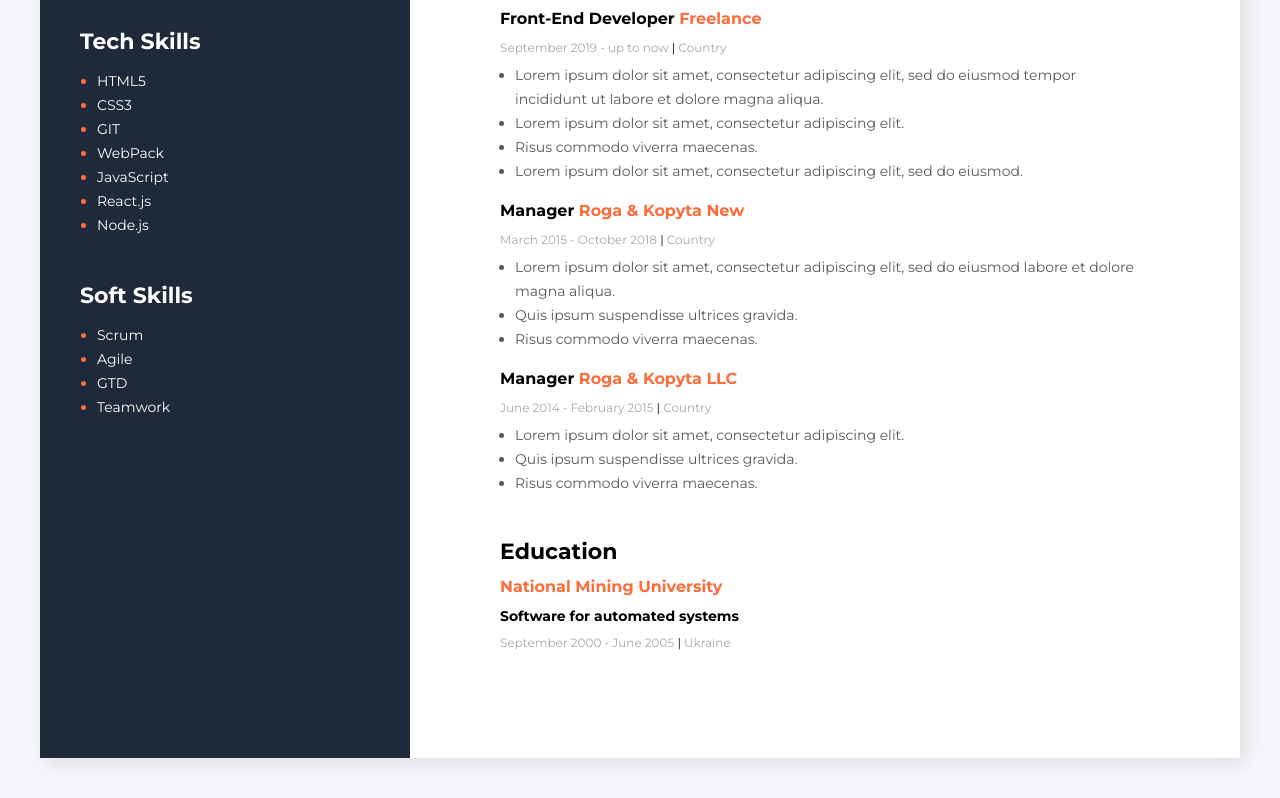
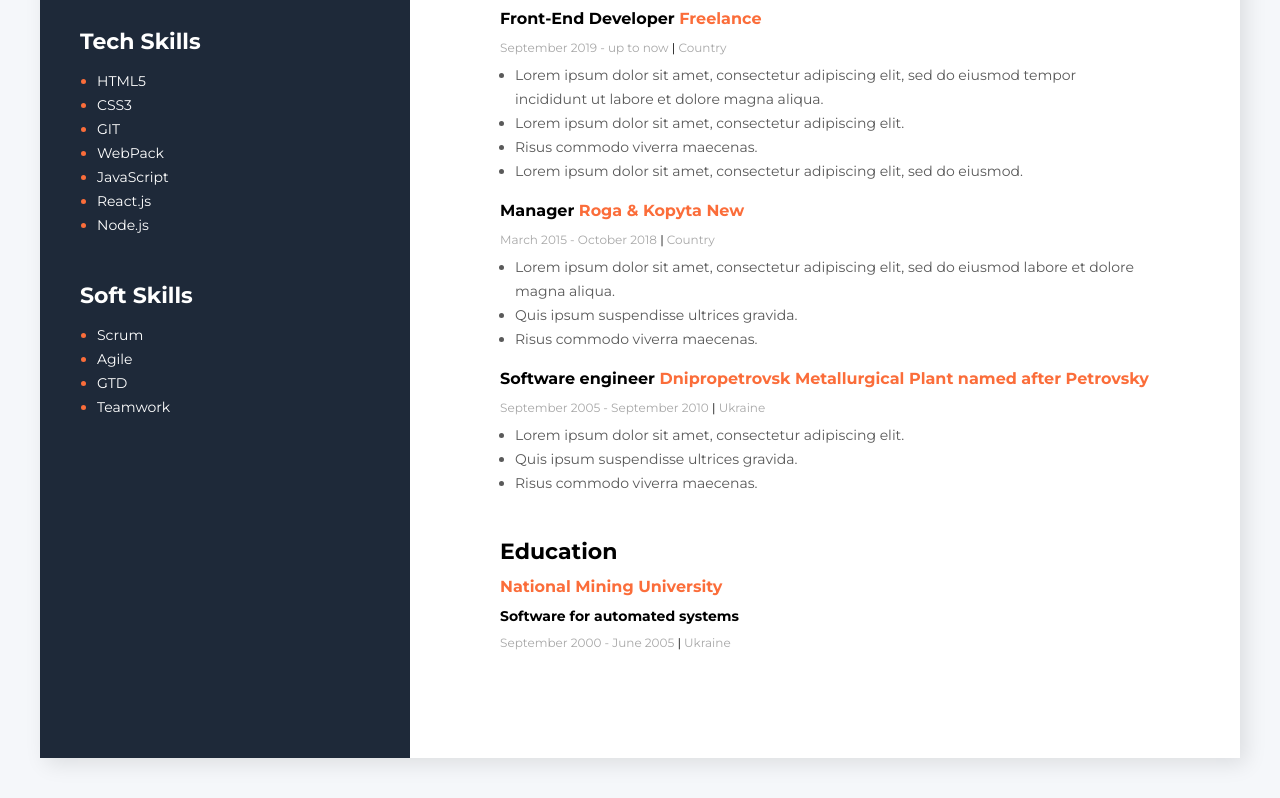
Before and after one commit to sharmik-dotcom/marathon-work, a plain HTML site: page index.html in a window 1280 px wide. Shown: the part 611-1409 px from the top of the page. Drawn offline with Linux system fonts and the light colour scheme.

Commit message:
Изменяет заголовки в секции Work Experience

```diff
--- a/index.html
+++ b/index.html
@@ -93,15 +93,19 @@
 
                 <!--Company1 container-->
                 <div class="work-experience-company">
-                    <h4 class="main-content-title2"><span class="main-content-title2-position">Manager</span> Roga & Kopyta LLC</h4>
-                    <p class="main-content-periodplaceinfo">June 2014 - February 2015 <span class="main-content-periodplaceinfo-separator">|</span> Country</p>
+                    <h4 class="main-content-title2"><span class="main-content-title2-position">Software engineer</span> Dnipropetrovsk
+                        Metallurgical Plant named after Petrovsky</h4>
+                    <p class="main-content-periodplaceinfo">September 2005 - September 2010 <span
+                            class="main-content-periodplaceinfo-separator">|</span> Ukraine</p>
                     <ul class="work-experience-list">
-                        <li class="work-experience-item"><span class="work-experience-text">Lorem ipsum dolor sit amet, consectetur adipiscing elit.</span></li>
-                        <li class="work-experience-item"><span class="work-experience-text">Quis ipsum suspendisse ultrices gravida.</span></li>
+                        <li class="work-experience-item"><span class="work-experience-text">Lorem ipsum dolor sit amet, consectetur
+                                adipiscing elit.</span></li>
+                        <li class="work-experience-item"><span class="work-experience-text">Quis ipsum suspendisse ultrices
+                                gravida.</span></li>
                         <li class="work-experience-item"><span class="work-experience-text">Risus commodo viverra maecenas.</span></li>
                     </ul>
                 </div>
-            </div>
+                </div>
 
             <!--Education container-->
             <div>
```
